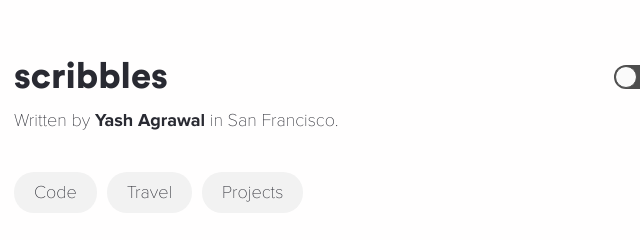
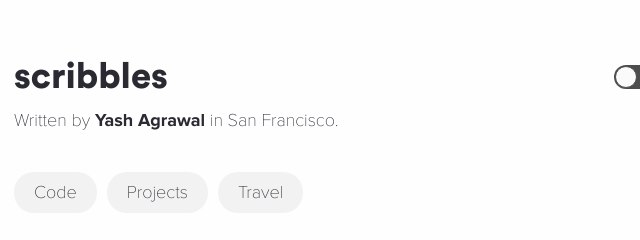
Before and after one commit to yagrawl/scribbles, a Gatsby site: page / in a window 1280 px wide. Shown: the top 240 px of the page, 301-941 px from the left. Built offline with nearby package versions, Linux system fonts and the light colour scheme; Gatsby itself is replaced by a stand-in of ours; some packages are replaced by stand-ins of ours.

Commit message:
Sort categories alphabetically

```diff
--- a/src/pages/index.js
+++ b/src/pages/index.js
@@ -63,6 +63,8 @@ class IndexPage extends Component {
         this.categories.push(node.frontmatter.category);
       }
     });
+
+    this.categories = this.categories.sort();
 
     let categories = this.categories.map(key => {
       return <button className="category-text"
```
